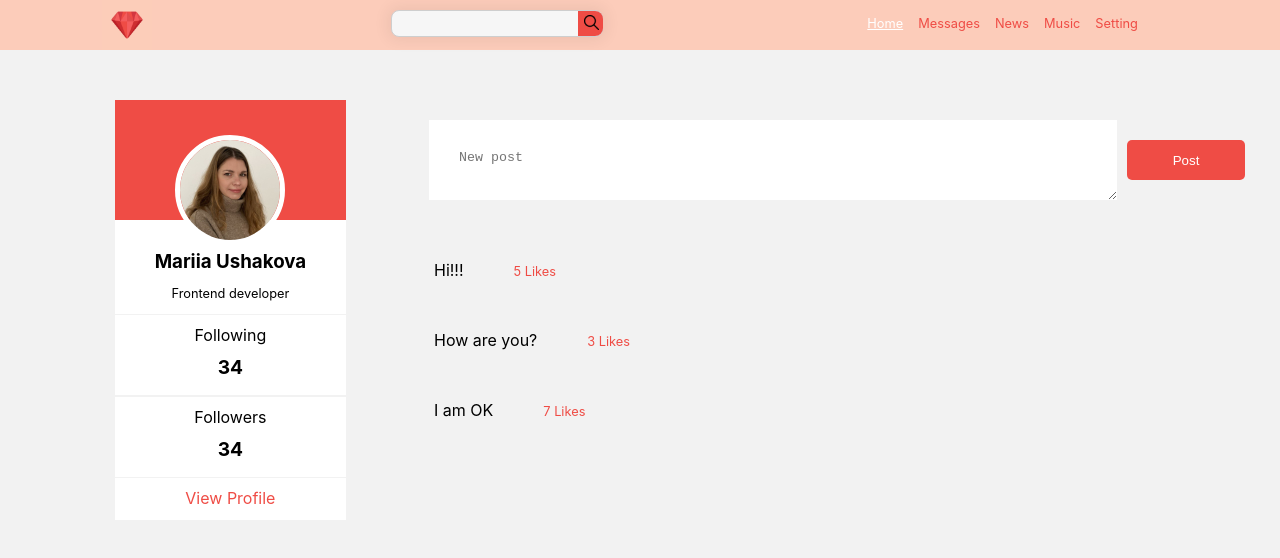
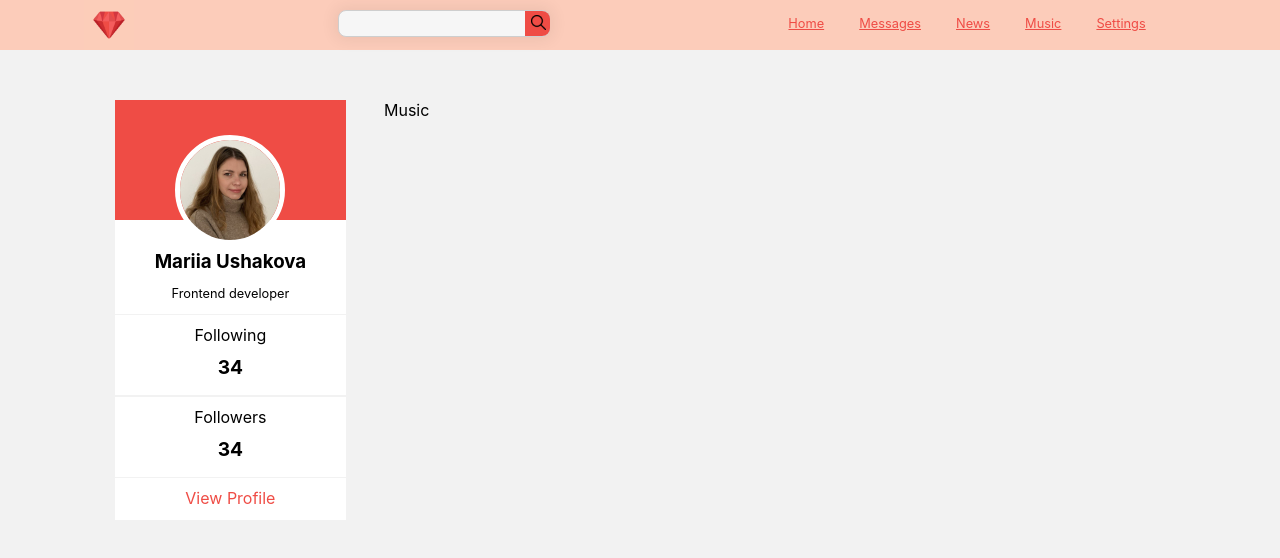
Before and after one commit to Mariia22/SocialNetworkReact, a React (Create React App) app: page /music in a window 1280 px wide. Shown: the top 558 px of the page. Built offline with nearby package versions, Linux system fonts and the light colour scheme.

Commit message:
-add route to Nav

```diff
--- a/src/App.js
+++ b/src/App.js
@@ -1,21 +1,30 @@
 import React from 'react';
 import ReactDOM from 'react-dom';
+import { BrowserRouter, Route } from 'react-router-dom'
 import Header from './components/Header/Header';
 import PostList from './components/Post/PostsList';
 import Profile from './components/Profile/Profile';
 import Dialog from './components/Dialogs/Dialog';
+import News from './components/News/News';
+import Music from './components/Music/Music';
+import Settings from './components/Settings/Settings';
 import './App.css';
 
 const App = () => {
   return (
-    <div className="app_wrapper">
-      <Header />
-      <Profile />
-      <div className="app_wrapper_content">
-        <PostList />
-        {/*<Dialog />*/}
+    <BrowserRouter>
+      <div className="app_wrapper">
+        <Header />
+        <Profile />
+        <div className="app_wrapper_content">
+          <Route path='/profile' component={PostList} />
+          <Route path='/dialog' component={Dialog} />
+          <Route path='/news' component={News} />
+          <Route path='/music' component={Music} />
+          <Route path='/settings' component={Settings} />
+        </div>
       </div>
-    </div>
+    </BrowserRouter>
   );
 }
 
--- /dev/null
+++ b/src/components/Music/Music.jsx
@@ -0,0 +1,12 @@
+import React from 'react';
+import ReactDOM from 'react-dom';
+import style from './Music.module.css'
+
+const Music = () => {
+    return (
+        <div>
+            Music
+        </div>
+    );
+}
+export default Music;
--- a/src/components/Nav/Nav.jsx
+++ b/src/components/Nav/Nav.jsx
@@ -3,11 +3,21 @@
 const Nav = () => {
     return (
         <ul className={style.appNav}>
-            <li className={style.active}>Home</li>
-            <li>Messages</li>
-            <li>News</li>
-            <li>Music</li>
-            <li>Setting</li>
+            <li className={style.active}>
+                <a href='/profile'>Home</a>
+            </li>
+            <li>
+                <a href='/dialog'>Messages</a>
+            </li>
+            <li>
+                <a href='/news'>News</a>
+            </li>
+            <li>
+                <a href='/music'>Music</a>
+            </li>
+            <li>
+                <a href='/settings'>Settings</a>
+            </li>
         </ul >
     );
 }
--- /dev/null
+++ b/src/components/News/News.jsx
@@ -0,0 +1,12 @@
+import React from 'react';
+import ReactDOM from 'react-dom';
+import style from './News.module.css'
+
+const News = () => {
+    return (
+        <div>
+            News
+        </div>
+    );
+}
+export default News;
--- /dev/null
+++ b/src/components/Settings/Settings.jsx
@@ -0,0 +1,12 @@
+import React from 'react';
+import ReactDOM from 'react-dom';
+import style from './Settings.module.css'
+
+const Settings = () => {
+    return (
+        <div>
+           Settings
+        </div>
+    );
+}
+export default Settings;
```
Also changed, not shown: src/components/Music/Music.module.css (added), src/components/News/News.module.css (added), src/components/Settings/Settings.module.css (added).
